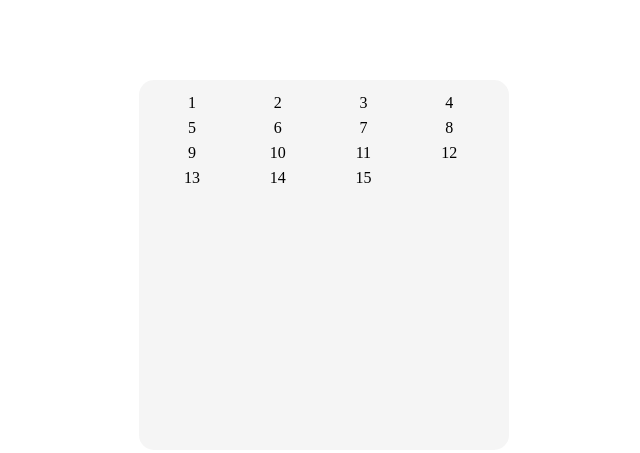
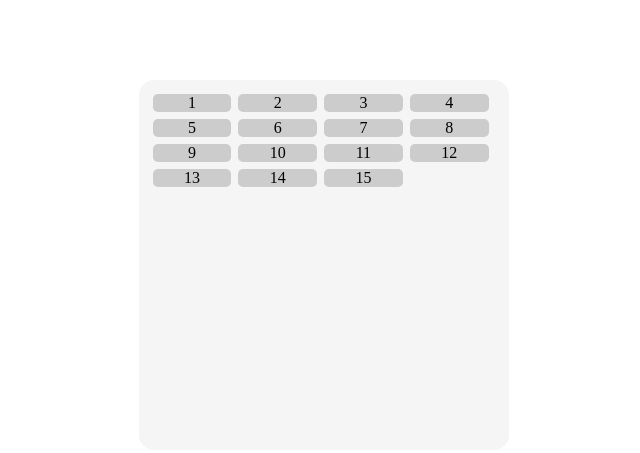
Before and after one commit to andresdhn/puzzle-15, a plain HTML site: page index.html in a window 1280 px wide. Shown: the whole page, without its empty margins (316-956 px from the left). Drawn offline with Linux system fonts and the light colour scheme.

Commit message:
Fixes js error

```diff
--- a/css/styles.css
+++ b/css/styles.css
@@ -42,11 +42,11 @@ body {
   float: left;
   width: 22.5%;
   height: 22.5%;
-  display: table-cell;
-  vertical-align: middle;
+  display: flex;
+  justify-content: center;
   margin: 1%;
   border-radius: 5px;
   text-align: center;
-  transition: all 1s ease-out .puzzle__tile; }
-  .puzzle__tile :not(.blank) {
+  transition: all 1s ease-out; }
+  .puzzle__tile:not(.blank) {
     background-color: #cccccc; }
```
